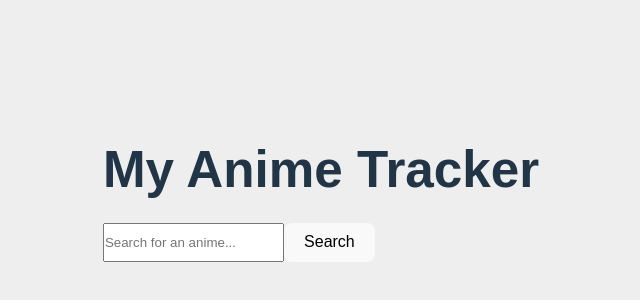
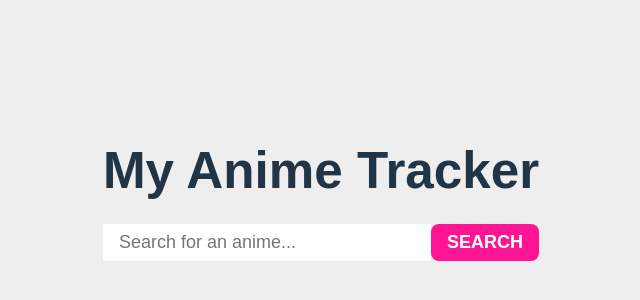
Before and after one commit to Alexxmfs/anime_tracker, a Vue app: page / in a window 1280 px wide. Shown: the part 186-486 px from the top of the page, without its empty margins (319-959 px from the left). Built offline with nearby package versions, Linux system fonts and the light colour scheme.

Commit message:
inserting style

```diff
--- a/src/App.vue
+++ b/src/App.vue
@@ -67,7 +67,7 @@ onMounted(() => {
         v-model="query"
         @input="handleInput"
       />
-      <button type="submit">Search</button>
+      <button type="submit" class="button">Search</button>
     </form>
 
     <div class="results" v-if="search_results.length > 0">
@@ -115,11 +115,11 @@ onMounted(() => {
   margin: 0;
   padding: 0;
   box-shadow: border-box;
-    font-family: 'Montserrat', sans-serif;
+  font-family: "Montserrat", sans-serif;
 }
 
 body {
-    background-color: #EEE;
+  background-color: #eee;
 }
 
 main {
@@ -138,4 +138,35 @@ form {
   max-width: 480px;
   margin: 0 auto 1.5rem;
 }
+
+form input {
+  appearance: none;
+  outline: none;
+  border: none;
+  background-color: white;
+
+  display: block;
+  color: #888;
+  font-size: 1.125rem;
+  padding: 0.5rem 1rem;
+  width: 100%;
+}
+
+.button {
+  appearance: none;
+  outline: none;
+  border: none;
+  cursor: pointer;
+  background: none;
+
+  display: block;
+  padding: 0.5rem 1rem;
+  background-image: linear-gradient(to right, deeppink 50%, darkviolet 50%);
+  background-size: 200%;
+  color: #fff;
+  font-size: 1.125rem;
+  font-weight: 700;
+  text-transform: uppercase;
+  transition: 0.4s;
+}
 </style>
```
Lines whose indentation alone changed are shown as unchanged.
